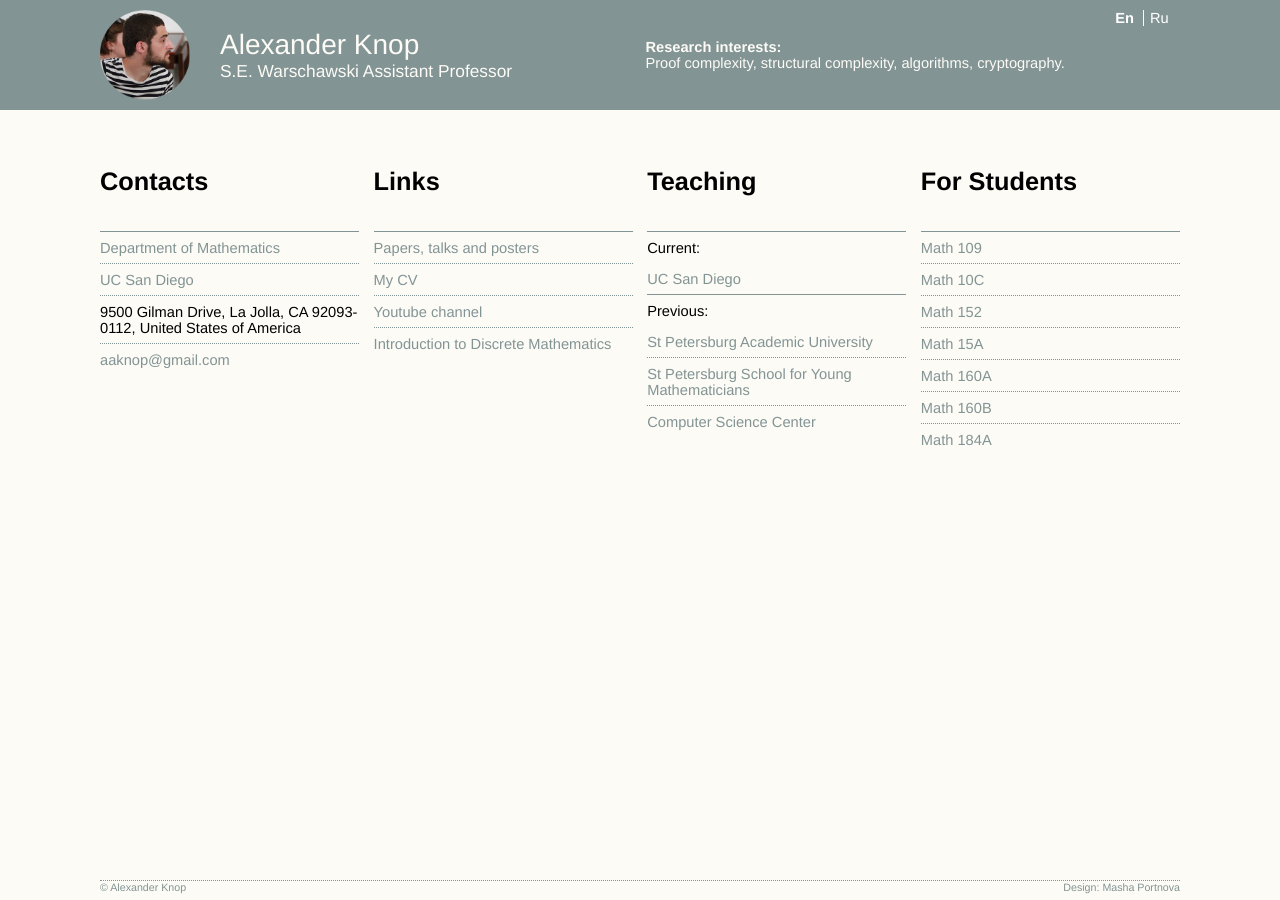
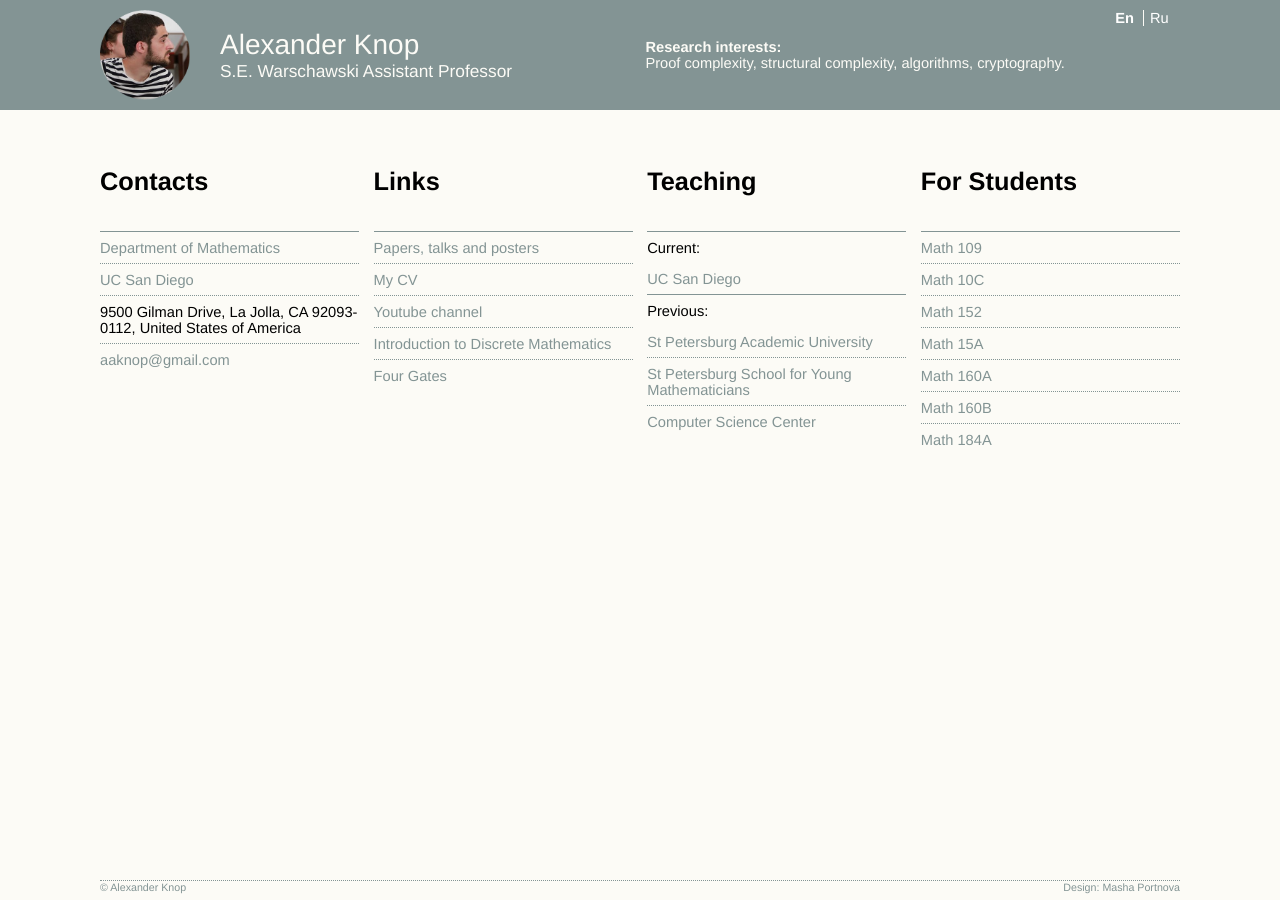
Before and after one commit to alexanderknop/alexanderknop.github.io, a Jekyll site: the page built from index.html, in a window 1280 px wide. Built offline with Jekyll 4.4.1, drawn with Linux system fonts in a browser that asks for light colours; nearby versions of some CDN libraries.

Commit message:
Add a link to Four Gates

```diff
--- a/_data/navigation/links.yml
+++ b/_data/navigation/links.yml
@@ -10,3 +10,6 @@
 -
     url: "https://github.com/alexanderknop/I2DM"
     text: "!dictionary:i2dm"
+-
+    url: "https://alexanderknop.itch.io/four-gates"
+    text: "Four Gates"
```
